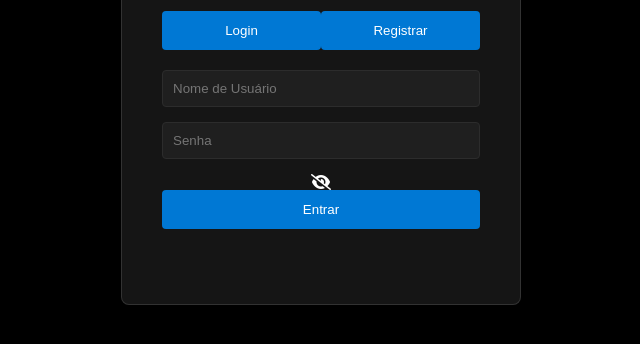
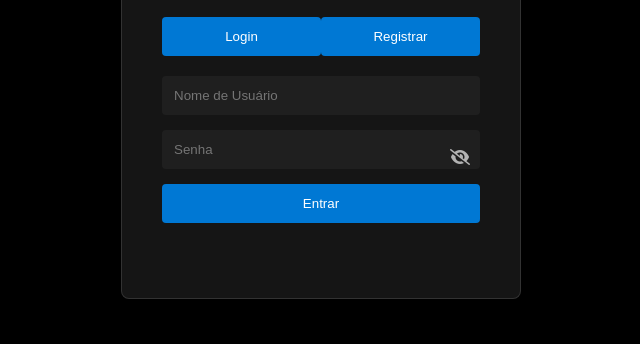
Before and after one commit to IagoProgramer/Henrique_mail, a plain HTML site: page index.html in a window 1280 px wide. Shown: the part 298-642 px from the top of the page, without its empty margins (319-959 px from the left). Drawn offline with Linux system fonts and the light colour scheme.

Commit message:
Update styles.css

```diff
--- a/styles.css
+++ b/styles.css
@@ -94,6 +94,8 @@ body.light-theme .login-box {
     text-align: center;
     animation: fadeIn 0.5s ease;
     transition: transform 0.3s ease;
+    transition: all 0.3s ease;
+    will-change: transform;
 }
 
 .login-box:hover {
@@ -115,6 +117,8 @@ body.light-theme .login-box input {
     outline: none;
     border-color: var(--primary-color);
     box-shadow: 0 0 0 3px rgba(0, 120, 212, 0.2);
+    border-color: var(--primary-color);
+    box-shadow: 0 0 10px rgba(0, 120, 212, 0.3);
 }
 
 .login-box input {
@@ -125,6 +129,8 @@ body.light-theme .login-box input {
     border: 1px solid #2c2c2c;
     color: var(--text-color);
     border-radius: 4px;
+    border: 2px solid transparent;
+    transition: all 0.3s ease;
 }
 
 .login-box button {
@@ -1299,3 +1305,52 @@ body.light-theme .profile-settings-container {
         max-width: 400px;
     }
 }
+
+#auth-message {
+    margin-top: 15px;
+    padding: 10px;
+    border-radius: 4px;
+    text-align: center;
+    font-weight: bold;
+}
+
+#auth-message.error {
+    background-color: rgba(255, 0, 0, 0.1);
+    color: #ff4d4d;
+    border: 1px solid rgba(255, 0, 0, 0.3);
+    animation: fadeIn 0.3s ease;
+}
+
+#auth-message.success {
+    background-color: rgba(76, 175, 80, 0.1);
+    color: #4CAF50;
+    border: 1px solid rgba(76, 175, 80, 0.3);
+}
+
+@keyframes shake {
+    0%, 100% { transform: translateX(0); }
+    10%, 30%, 50%, 70%, 90% { transform: translateX(-10px); }
+    20%, 40%, 60%, 80% { transform: translateX(10px); }
+}
+
+.shake-animation {
+    animation: shake 0.5s ease-in-out;
+}
+
+.password-container {
+    position: relative;
+}
+
+.toggle-password {
+    position: absolute;
+    right: 10px;
+    top: 50%;
+    transform: translateY(-50%);
+    cursor: pointer;
+    color: #b3b3b3;
+    transition: color 0.3s ease;
+}
+
+.toggle-password:hover {
+    color: var(--primary-color);
+}
```
